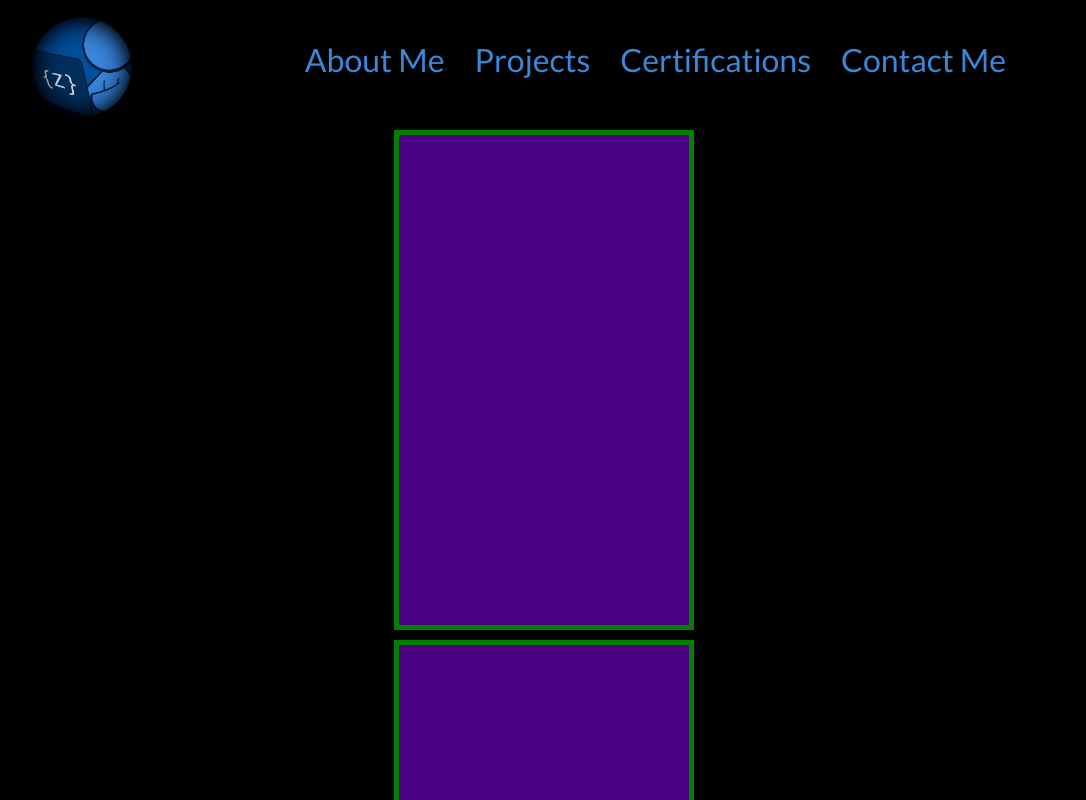
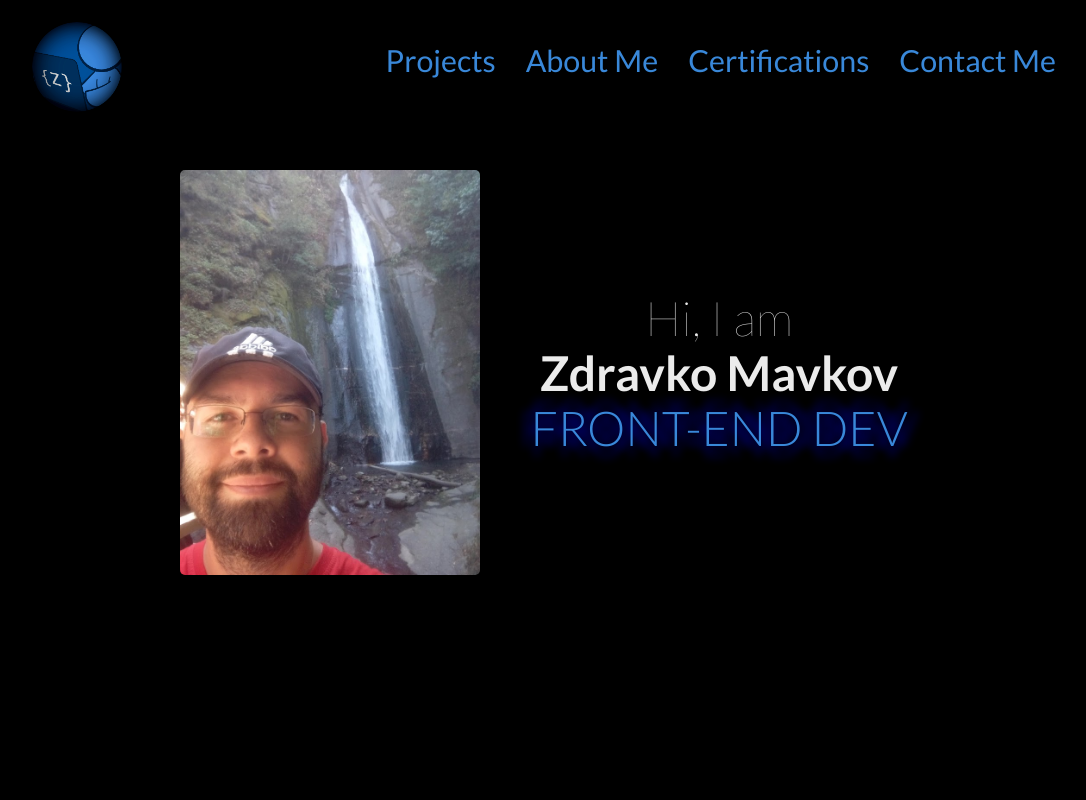
Before and after one commit to Shizuri/React-portfolio, a React (Create React App) app: page / in a window 1280 px wide. Shown: the top 800 px of the page, without its empty margins (96-1182 px from the left). Built offline with nearby package versions, Linux system fonts and the light colour scheme.

Commit message:
Finished Hello Component. Need to change picture, when I have one

```diff
--- /dev/null
+++ b/src/AboutMe.css
@@ -0,0 +1,15 @@
+.About-me {
+    color: var(--color-light);
+    margin-top: 20px;
+}
+
+.About-me-container {
+    display: flex;
+    flex-direction: column;
+    align-items: center;
+    font-size: 1.1rem;
+}
+
+.About-me-h2 {
+    font-size: 2rem;
+}
--- a/src/App.css
+++ b/src/App.css
@@ -1,7 +1,7 @@
 .App {
   display: flex;
   flex-direction: column;
-  width: 80%;
+  width: 70%;
   margin: 0 auto;
 }
 
@@ -37,7 +37,7 @@
 
 .App-nav-link {
   text-decoration: none;
-  color: #44A0FF;
+  color: var(--color-dark);
   opacity: 0.85;
   transition: all 0.3s;
 }
@@ -60,7 +60,7 @@
   cursor: pointer;
   margin-right: 15px;
   font-size: 2.5rem;
-  color: #44A0FF;
+  color: var(--color-dark);
   opacity: 0.85;
   transition: all 0.3s;
 }
@@ -80,20 +80,20 @@
 
 .App-nav-link-mobile {
   text-decoration: none;
-  color: #44A0FF;
+  color: var(--color-dark);
   font-size: 1.1rem;
   padding: 6px;
 }
 
-@media (max-width: 1200px) {
+@media (max-width: 1400px) {
   .App-nav {
     margin: 0px;
   }
   .App-header {
-    font-size: 1.8rem;
+    font-size: 1.9rem;
   }
   .App {
-    width: 90%;
+    width: 80%;
   }
   .App-logo {
     width: 90px;
@@ -108,7 +108,7 @@
     font-size: 1.5rem;
   }
   .App {
-    width: 90%;
+    width: 80%;
   }
   .App-logo {
     width: 80px;
@@ -126,7 +126,7 @@
     margin: 0;
   }
   .App {
-    width: 100%;
+    width: 95%;
   }
   .App-logo {
     margin-top: 5px;
--- a/src/App.js
+++ b/src/App.js
@@ -1,7 +1,5 @@
 import React, { useState } from 'react'
-// import { useContext } from 'react'
 import './App.css'
-// import { Context } from './context'
 import { Link, NavLink, Route, Switch } from 'react-router-dom'
 
 import AboutMe from './AboutMe'
@@ -11,26 +9,16 @@ import Certifications from './Certifications'
 import ContactMe from './ContactMe'
 
 import logo from './images/Logo-round2.png'
-// import useClassNameCreator from './hooks/useClassNameCreator'
 
 const App = props => {
-	// const { menuIsActive, setMenuIsActive } = useContext(Context)
-	// console.log('menuIsActive: ', menuIsActive)
+	const [mobileMenuIsActive, setMobileMenuIsActive] = useState(false)
 
-	const [mobileMenuIsActive, setMobileMenuIsActive] = useState(false)
-	console.log('mobileMenuIsActive: ', mobileMenuIsActive)
+	const toggleMenu = () => {
+		setMobileMenuIsActive(prevMobileMenuIsActive => prevMobileMenuIsActive === true ? false : true)
+	}
 
-	// Change the value of the theme in the Context
-	// const changeTheme = () => {
-	// 	setTheme(prevTheme => prevTheme === 'light' ? 'dark' : 'light')
-	// }
-
-	// Return the class name with our without 'light' attached to the class
-	// const classNameCreator = useClassNameCreator
-
-	const handleMenu = () => {
-		// setMenuIsActive(prevMenuIsActive => prevMenuIsActive === 'none' ? 'block' : 'none')
-		setMobileMenuIsActive(prevMobileMenuIsActive => prevMobileMenuIsActive === true ? false : true)
+	const turnOffMenu = () => {
+		setMobileMenuIsActive(false)
 	}
 
 	const classNameCreator = name => {
@@ -40,23 +28,20 @@ const App = props => {
 	return (
 		<div className='App'>
 			<header className='App-header'>
-				<Link to='/' className='App-logo-link'><img className='App-logo' src={logo} alt='logo' /></Link>
-				{/* <p>Theme: {theme}</p> */}
+				<Link to='/' className='App-logo-link'><img className='App-logo' src={logo} alt='logo' onClick={turnOffMenu}/></Link>
 				<nav className='App-nav'>
+					<NavLink exact to='/projects' activeClassName='App-nav-active' className='App-nav-link'>Projects</NavLink>
 					<NavLink exact to='/about-me' activeClassName='App-nav-active' className='App-nav-link'>About Me</NavLink>
-					<NavLink exact to='/projects' activeClassName='App-nav-active' className='App-nav-link'>Projects</NavLink>
 					<NavLink exact to='/certifications' activeClassName='App-nav-active' className='App-nav-link'>Certifications</NavLink>
 					<NavLink exact to='/contact-me' activeClassName='App-nav-active' className='App-nav-link'>Contact Me</NavLink>
 				</nav>
-				{/* <nav className='App-mobile-nav' style={{ display: mobileMenuIsActive }}> */}
 				<nav className={classNameCreator('App-mobile-nav')}>
-					<NavLink exact to='/about-me' activeClassName='App-nav-active' className='App-nav-link-mobile' onClick={handleMenu}>About Me</NavLink>
-					<NavLink exact to='/projects' activeClassName='App-nav-active' className='App-nav-link-mobile' onClick={handleMenu}>Projects</NavLink>
-					<NavLink exact to='/certifications' activeClassName='App-nav-active' className='App-nav-link-mobile' onClick={handleMenu}>Certifications</NavLink>
-					<NavLink exact to='/contact-me' activeClassName='App-nav-active' className='App-nav-link-mobile' onClick={handleMenu}>Contact Me</NavLink>
+					<NavLink exact to='/projects' activeClassName='App-nav-active' className='App-nav-link-mobile' onClick={turnOffMenu}>Projects</NavLink>
+					<NavLink exact to='/about-me' activeClassName='App-nav-active' className='App-nav-link-mobile' onClick={turnOffMenu}>About Me</NavLink>
+					<NavLink exact to='/certifications' activeClassName='App-nav-active' className='App-nav-link-mobile' onClick={turnOffMenu}>Certifications</NavLink>
+					<NavLink exact to='/contact-me' activeClassName='App-nav-active' className='App-nav-link-mobile' onClick={turnOffMenu}>Contact Me</NavLink>
 				</nav>
-				{/* <button onClick={changeTheme}>Change theme</button> */}
-				<div className='App-menu-button' onClick={handleMenu}>&#9776;</div>
+				<div className='App-menu-button' onClick={toggleMenu}>&#9776;</div>
 			</header>
 
 			<Switch>
--- a/src/Hello.css
+++ b/src/Hello.css
@@ -1,17 +1,59 @@
 .Hello {
-    margin: 0 auto;
+    margin-top: 50px;
+}
+
+.Hello-container {
+    width: 100%;
+    display: flex;
+    justify-content: center;
+    align-items: center;
 }
 
 .Hello-image {
-    width: 80vw;
-    max-width: 300px;
+    width: 300px;
+    border-radius: 5px;
 }
 
-.filler {
-    width: 80vw;
-    max-width: 300px;
-    height: 500px;
-    background: indigo;
-    border: 5px solid green;
-    margin: 10px;
+.Hello-text {
+    margin-left: 50px;
+    font-size: 3rem;
+    display: flex;
+    flex-direction: column;
+    align-items: center;
+    color: var(--color-light);
+    white-space: nowrap;
 }
+
+.Hello-text-hi {
+    font-weight: 100;
+}
+
+.Hello-text-name {
+    font-weight: 700;
+}
+
+.Hello-text-profession {
+    font-weight: 300;
+    color: var(--color-dark);
+    opacity: 0.85;
+    text-shadow: 10px 0px 10px darkblue, 0px 10px 10px darkblue, -10px 0px 10px darkblue, 0px -10px 10px darkblue
+}
+
+@media (max-width: 910px) {
+    .Hello-container {
+        flex-direction: column-reverse;
+    }
+    .Hello-text {
+        margin-bottom: 50px;
+        margin-left: 0px;
+    }
+    .Hello-image {
+        margin-bottom: 100px;
+    }
+}
+
+@media (max-width: 450px) {
+    .Hello-text {
+        font-size: 2.5rem;
+    }
+}
--- a/src/Hello.js
+++ b/src/Hello.js
@@ -11,16 +11,11 @@ function Hello() {
     return (
         <div className='Hello'>
             <div className='Hello-container'>
-                <div className='filler'></div>
-                <div className='filler'></div>
-                <div className='filler'></div>
-                <div className='filler'></div>
-                <div className='filler'></div>
                 <img className='Hello-image' src={zmImage} alt='tew'/>
-                <div className='Hello-words'>
-                    <div>Hi, I am</div>
-                    <div>Zdravko Mavkov</div>
-                    <div>FRONT-END DEV</div>
+                <div className='Hello-text'>
+                    <div className='Hello-text-hi'>Hi, I am</div>
+                    <div className='Hello-text-name'>Zdravko Mavkov</div>
+                    <div className='Hello-text-profession'>FRONT-END DEV</div>
                 </div>
             </div>
         </div>
--- a/src/aboutMe.js
+++ b/src/aboutMe.js
@@ -1,6 +1,5 @@
 import React, { useEffect } from 'react'
-// import { Link } from 'react-router-dom'
-// import './aboutMe.css'
+import './AboutMe.css'
 
 function AboutMe() {
 	useEffect(() => {
@@ -9,23 +8,22 @@ function AboutMe() {
 	}, [])
 
 	return (
-		<div className='about-me'>
-			<div className='about-me-container'>
-				<h2>About Me</h2>
+		<div className='About-me'>
+			<div className='About-me-container'>
+				<h2 className='About-me-h2'>About Me</h2>
 				<p>I am a very open, communicative and friendly person and I enjoy just such work
 				environments. I love working as part of a team and I value hard work and honesty. My
 				greatest asset is that I enjoy learning new things and do so whenever I can. Because of
 				my propensity towards attention to detail I have chosen to focus on the front end
 				development and design aspect of the web developer profession.</p>
-				<h2>Education & Experience</h2>
+				<h2 className='About-me-h2'>Education & Experience</h2>
 				<p>I have graduated from the Faculty of Informatics at the European University in Skopje
-				as a Software Engineer with a 9.0 GPA. Initially I worked as a hardware specialist at Pc
-				Discount - Skopje. Once I decided to transition to software development I started to
+				as a Software Engineer with a 9.0 GPA. Initially I worked as a hardware specialist and sales at PC
+				Discount - Skopje. After a few months I got promoted to store manager. Once I decided to transition to software development I started to
 				intensely work on my craft and applying for internship positions. As an intern in the
 				company Sourcico I gained knowledge and experience in the JavaEE world. Later I
 				received training as a full stack developer in the company Sorsix. Now my goal is solely
 				on finding a job as a front end developer with a focus on the React JavaScript library.</p>
-				{/* <Link to='/projects'>The best way to find out what I do is by checking out my projects.</Link> */}
 			</div>
 		</div>
 	)
--- a/src/index.css
+++ b/src/index.css
@@ -1,6 +1,6 @@
 :root {
-  --color-dark: darkblue;
-  --color-light: aliceblue;
+  --color-dark: #44A0FF;
+  --color-light: rgba(255, 255, 255, 0.92);
   --color-accent: rebeccapurple;
 }
 
@@ -33,3 +33,9 @@ code {
   background-color: var(--color-light);
   color: var(--color-dark);
 }
+
+.surround {
+  background-color: rgba(0, 0, 30, 1);
+  box-shadow: 10px 0px 10px rgba(0, 0, 30, 1), 0px 10px 10px rgba(0, 0, 30, 1), -10px 0px 10px rgba(0, 0, 30, 1), 0px -10px 10px rgba(0, 0, 30, 1);
+  border-radius: 20px;
+}
```
